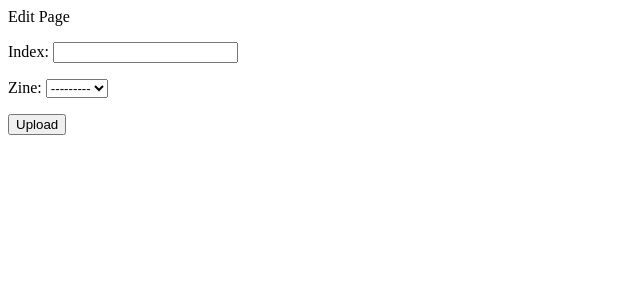
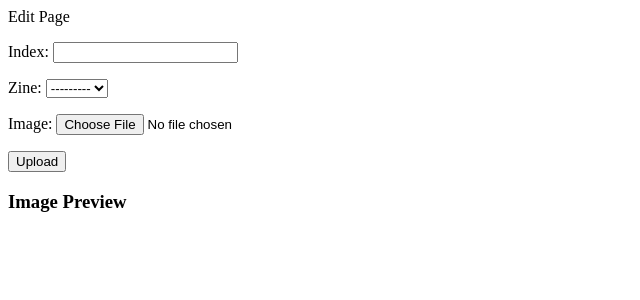
Before and after one commit to sofiabesenski4/zine_it, a Django app: template uploader/templates/uploader/pages/edit.html in a window 1280 px wide. Shown: the top 300 px of the page, without its empty margins (0-640 px from the left). Run offline with Django 5.2, Linux system fonts and the light colour scheme; the template is opened without the code that fills it: values that come from a table or form of the project are taken from there, others are empty.

Commit message:
Add Image field to Page model
You can upload an image to a Page in the admin, but still need to get
the front-end facing form working.

```diff
--- a/uploader/forms.py
+++ b/uploader/forms.py
@@ -7,4 +7,4 @@ class PageForm(forms.ModelForm):
 
     class Meta:
         model = Page
-        fields = ["index", "zine"]
+        fields = ["index", "zine", "image"]
--- a/uploader/models.py
+++ b/uploader/models.py
@@ -8,3 +8,4 @@ class Zine(models.Model):
 class Page(models.Model):
     index = models.IntegerField(default=0)
     zine = models.ForeignKey(Zine, on_delete=models.CASCADE, default=None)
+    image = models.ImageField(upload_to="uploaded_images/", null=True, blank=True)
--- a/uploader/templates/uploader/pages/edit.html
+++ b/uploader/templates/uploader/pages/edit.html
@@ -5,4 +5,8 @@
 <form method="post">{% csrf_token %}
     {{ form.as_p }}
     <input type="submit" value="Upload" id="upload">
+
+    <br>
+    <h3>Image Preview</h3>
+    <img src="{{ page.image.url}}">
 </form>
--- a/zine_it_django/settings.py
+++ b/zine_it_django/settings.py
@@ -11,6 +11,7 @@ https://docs.djangoproject.com/en/5.1/ref/settings/
 """
 
 from pathlib import Path
+import os
 
 # Build paths inside the project like this: BASE_DIR / 'subdir'.
 BASE_DIR = Path(__file__).resolve().parent.parent
@@ -125,6 +126,9 @@ USE_TZ = True
 
 STATIC_URL = 'static/'
 
+MEDIA_URL = '/media/'
+MEDIA_ROOT = BASE_DIR / 'media'
+
 # Default primary key field type
 # https://docs.djangoproject.com/en/5.1/ref/settings/#default-auto-field
 
--- a/zine_it_django/urls.py
+++ b/zine_it_django/urls.py
@@ -17,8 +17,13 @@ Including another URLconf
 from django.contrib import admin
 from django.urls import path, include
 from uploader import views
+from django.conf import settings
+from django.conf.urls.static import static
 
 urlpatterns = [
     path('admin/', admin.site.urls),
     path('uploader/', include("uploader.urls")),
 ]
+
+if settings.DEBUG:  # new
+    urlpatterns += static(settings.MEDIA_URL, document_root=settings.MEDIA_ROOT)
```
Also changed, not shown: media/uploaded_images/istockphoto-114156576-1024x1024.jpg (added), uploader/migrations/0003_page_image.py (added), uploader/migrations/0004_alter_page_image.py (added).
